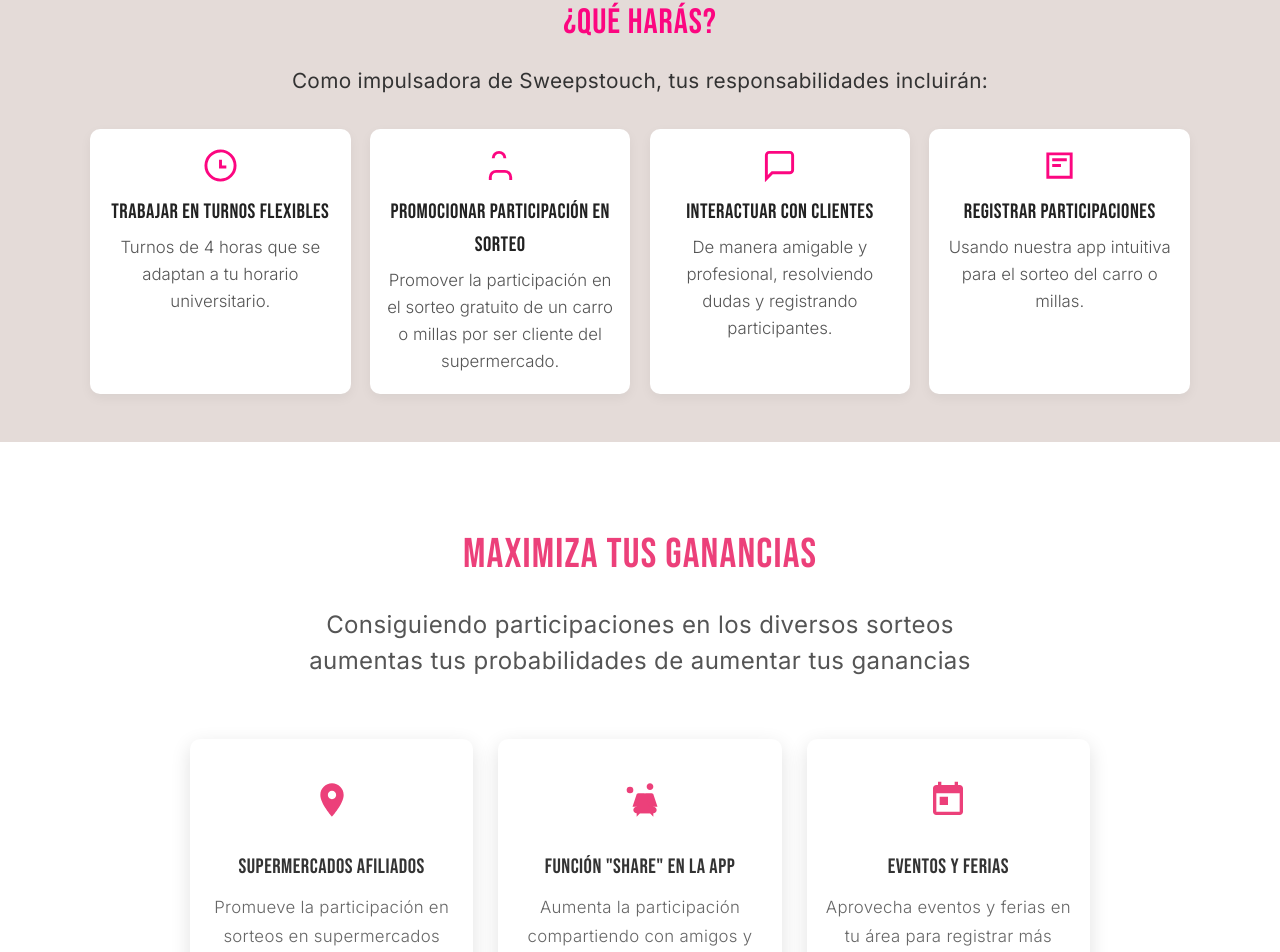
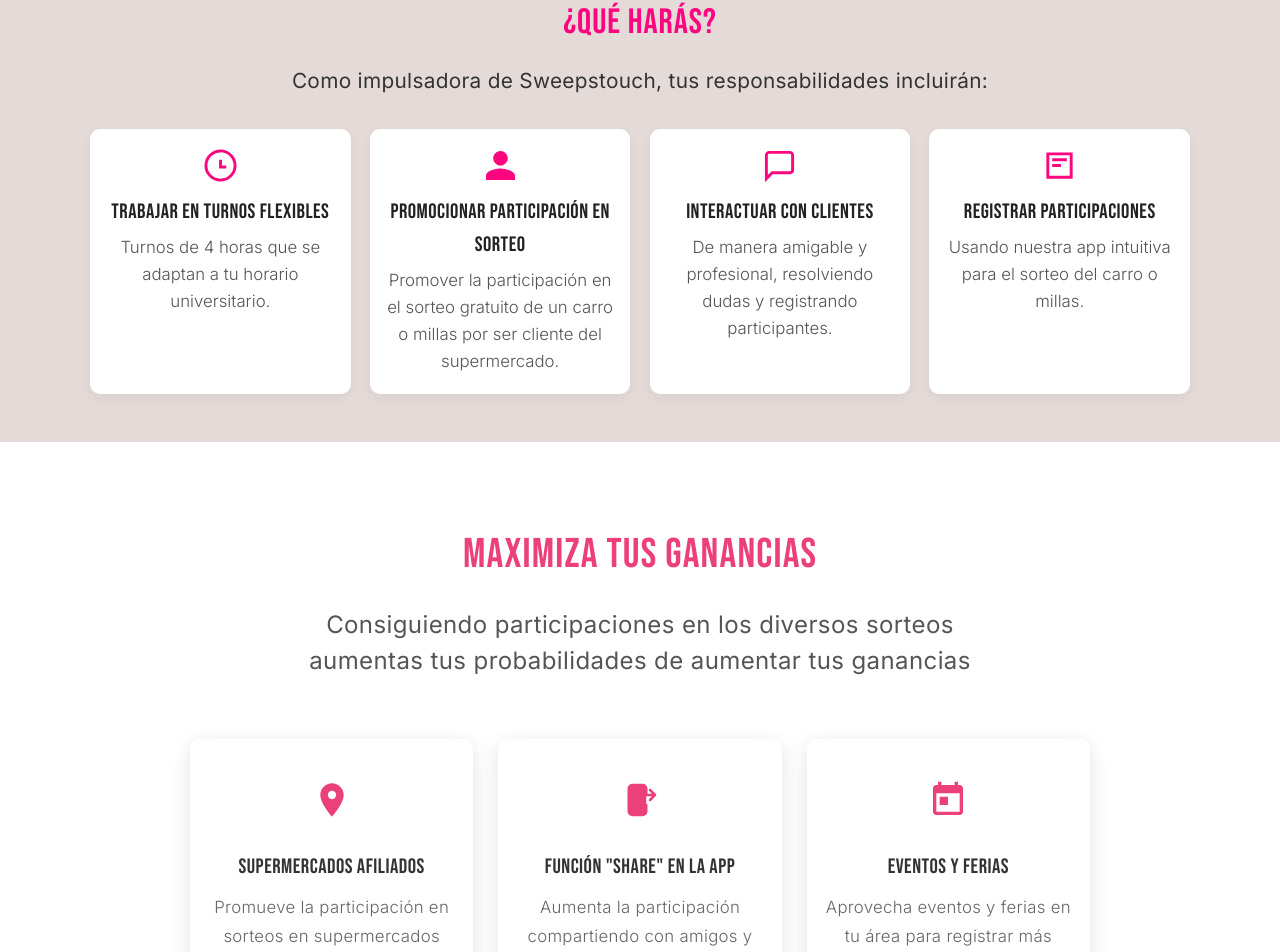
Before and after one commit to sweepstouch957/landing-promotoras, a Next.js app: page / in a window 1280 px wide. Shown: the part 623-1575 px from the top of the page. Built offline with nearby package versions, Linux system fonts and the light colour scheme; a web font is replaced by a local one.

Commit message:
Fit diseño

```diff
--- a/src/components/HowToParticipate.tsx
+++ b/src/components/HowToParticipate.tsx
@@ -37,24 +37,30 @@
               viewBox="0 0 24 24"
               fill="none"
               xmlns="http://www.w3.org/2000/svg"
+              stroke="currentColor"
+              strokeWidth="1.5"
             >
               <path
-                d="M16 4c0-1.11.89-2 2-2s2 .89 2 2-.89 2-2 2-2-.89-2-2zm4 18v-6h2.5l-2.54-7.63A1.5 1.5 0 0 0 18.54 8H16c-.8 0-1.54.37-2.01.99l-2.54 3.4c-.09.12-.15.27-.15.42 0 .39.32.71.71.71.2 0 .39-.08.53-.22l1.63-2.18.81 2.7L12 16h-2c-1.11 0-2 .89-2 2s.89 2 2 2h8z"
-                fill="currentColor"
+                strokeLinecap="round"
+                strokeLinejoin="round"
+                d="M15.75 9V5.25A2.25 2.25 0 0013.5 3h-6A2.25 2.25 0 005.25 5.25v13.5A2.25 2.25 0 007.5 21h6a2.25 2.25 0 002.25-2.25V15"
               />
-              <circle cx="6" cy="6" r="2" fill="currentColor" />
               <path
-                d="M10 22v-6h-2.5l2.54-7.63A1.5 1.5 0 0 1 11.46 8H14c.8 0 1.54.37 2.01.99l2.54 3.4c.09.12.15.27.15.42 0 .39-.32.71-.71.71-.2 0-.39-.08-.53-.22L16.83 10.7 16.02 13.4 18 16h2c1.11 0 2 .89 2 2s-.89 2-2 2h-8z"
-                fill="currentColor"
+                strokeLinecap="round"
+                strokeLinejoin="round"
+                d="M18 12l3-3m0 0l-3-3m3 3H9"
               />
             </svg>
           </div>
-          <h3 className={styles.cardTitle}>Función &quot;Share&quot; en la App</h3>
+          <h3 className={styles.cardTitle}>
+            Función &quot;Share&quot; en la App
+          </h3>
           <p className={styles.cardDescription}>
             Aumenta la participación compartiendo con amigos y familiares del
             participante, aumentando sus probabilidades de ganar.
           </p>
         </div>
+
         <div className={styles.card}>
           <div className={styles.iconContainer}>
             <svg
--- a/src/components/Responsabilities.tsx
+++ b/src/components/Responsabilities.tsx
@@ -38,12 +38,7 @@
               fill="#fc0680"
               xmlns="http://www.w3.org/2000/svg"
             >
-              <path
-                d="M7 7a4 4 0 1 1 8 0M5 22v-2a4 4 0 0 1 4-4h6a4 4 0 0 1 4 4v2"
-                stroke="currentColor"
-                strokeWidth="2"
-                fill="none"
-              />
+              <path d="M12 12c2.7 0 5-2.3 5-5s-2.3-5-5-5-5 2.3-5 5 2.3 5 5 5zm0 2c-3.3 0-10 1.7-10 5v3h20v-3c0-3.3-6.7-5-10-5z" />
             </svg>
           </div>
           <h3>Promocionar Participación en Sorteo</h3>
@@ -52,6 +47,7 @@
             por ser cliente del supermercado.
           </p>
         </div>
+
         <div className={styles.card}>
           <div className={styles.icon}>
             <svg
--- a/src/styles/Hero.module.css
+++ b/src/styles/Hero.module.css
@@ -282,7 +282,7 @@
 
   .primary-button {
     width: 100%;
-    max-width: 280px;
+    max-width: 190px;
     margin: 0 auto;
     padding: 10px 20px;
     font-size: 14px;
```
